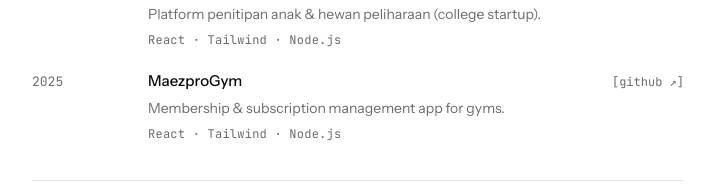
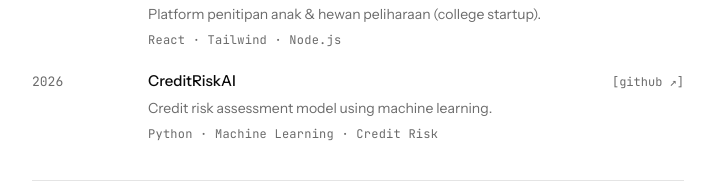
Before and after one commit to dipndeep/web_porto, a Next.js app: page / in a window 1280 px wide. Shown: the part 1000-1194 px from the top of the page, without its empty margins (282-995 px from the left). Built offline with nearby package versions, Linux system fonts and the light colour scheme; no server answers.

Commit message:
Ubah 1 project

```diff
--- a/src/app/page.js
+++ b/src/app/page.js
@@ -61,11 +61,11 @@ const projects = [
     github: 'https://github.com/dipndeep/titiphub_app',
   },
   {
-    year: '2025',
-    title: 'MaezproGym',
-    description: 'Membership & subscription management app for gyms.',
-    tools: 'React · Tailwind · Node.js',
-    github: 'https://github.com/dipndeep/maezprogym-apps',
+    year: '2026',
+    title: 'CreditRiskAI',
+    description: 'Credit risk assessment model using machine learning.',
+    tools: 'Python · Machine Learning · Credit Risk',
+    github: 'https://github.com/dipndeep/give-me-some-creds.git',
   },
 ];
 
```
